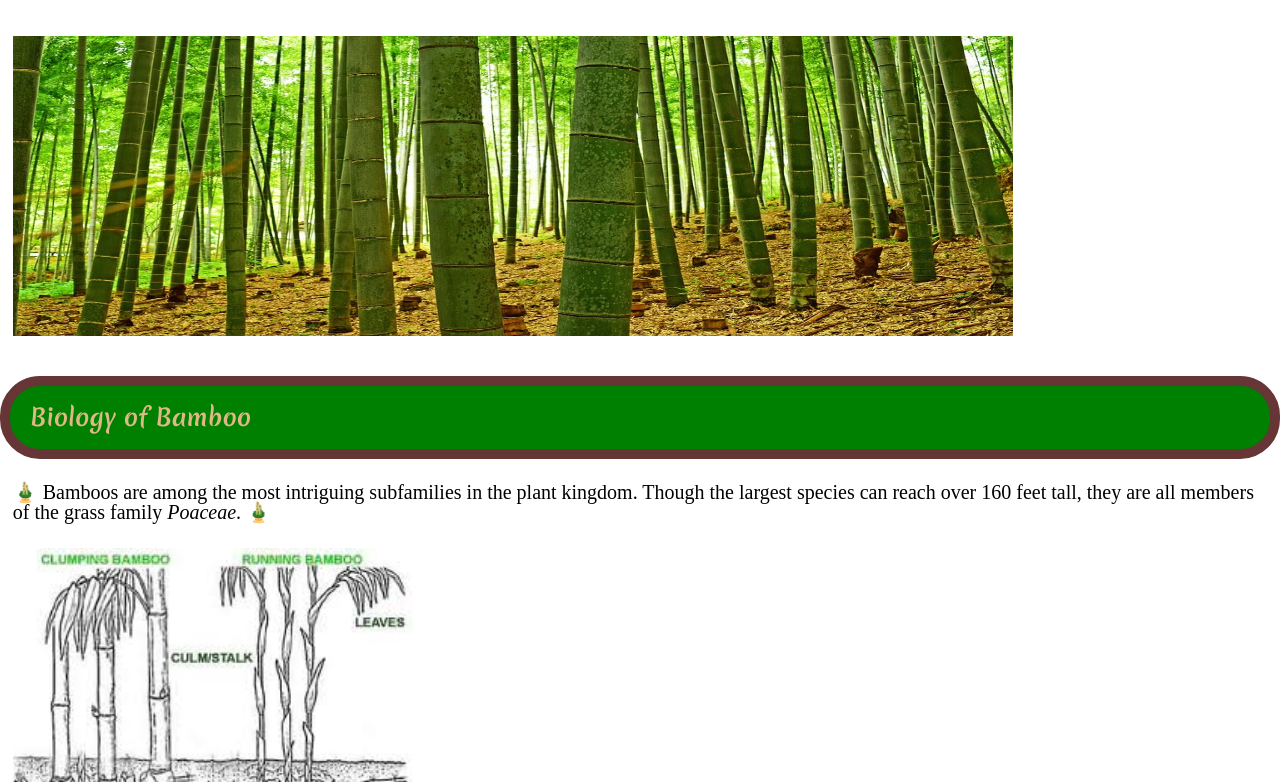
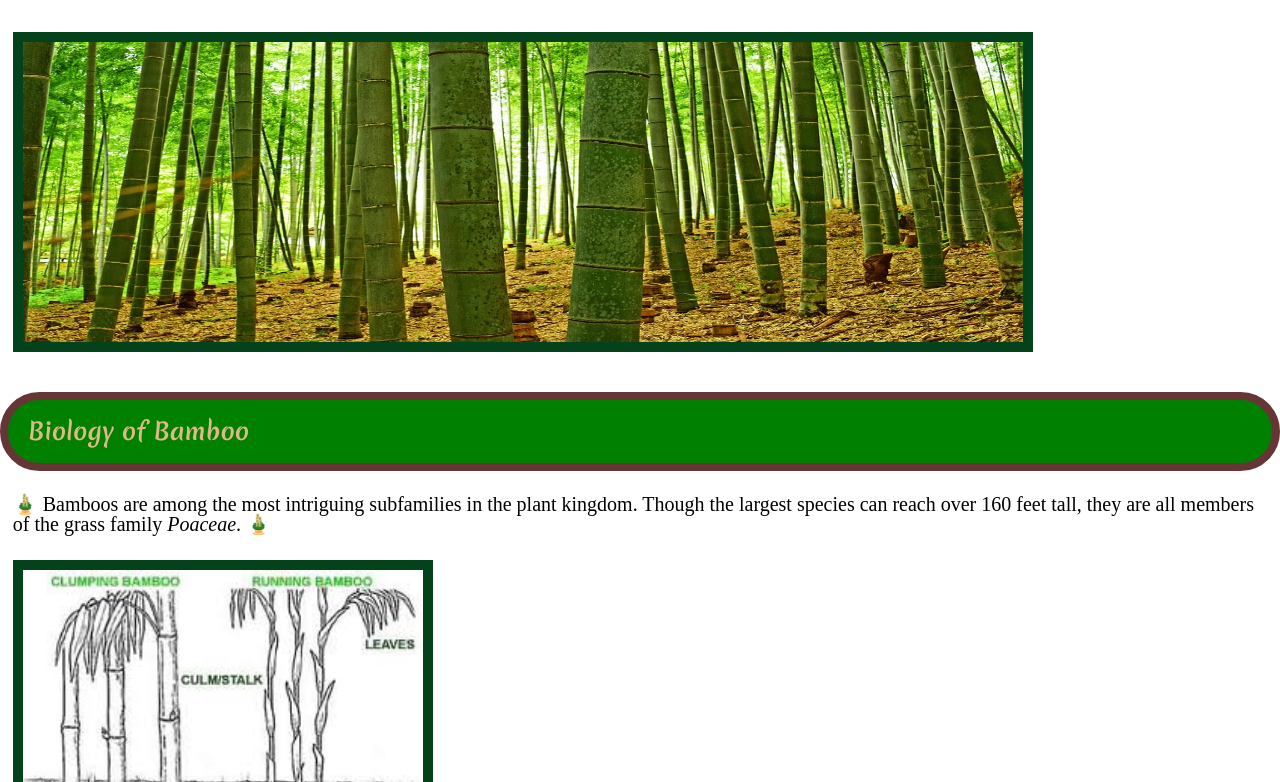
Before and after one commit to meganlukes/hello-world, a website: page public/index.html in a window 1280 px wide. Shown: the part 130-912 px from the top of the page. Drawn offline with Linux system fonts and the light colour scheme.

Commit message:
Adjust border

```diff
--- a/public/screen.css
+++ b/public/screen.css
@@ -16,7 +16,7 @@ h1,
 h3 {
   color: burlywood;
   background-color: green;
-  border: 10px solid rgb(102, 53, 53);
+  border: 8px solid rgb(102, 53, 53);
   border-radius: 2rem;
   padding: 1rem;
   font-family: 'Merienda', cursive;
@@ -29,6 +29,9 @@ p,
 img {
   margin: 1%;
 }
+img {
+  border: 10px solid rgb(4, 66, 28);
+}
 p:hover {
   background-color: black;
   color: white;
```
